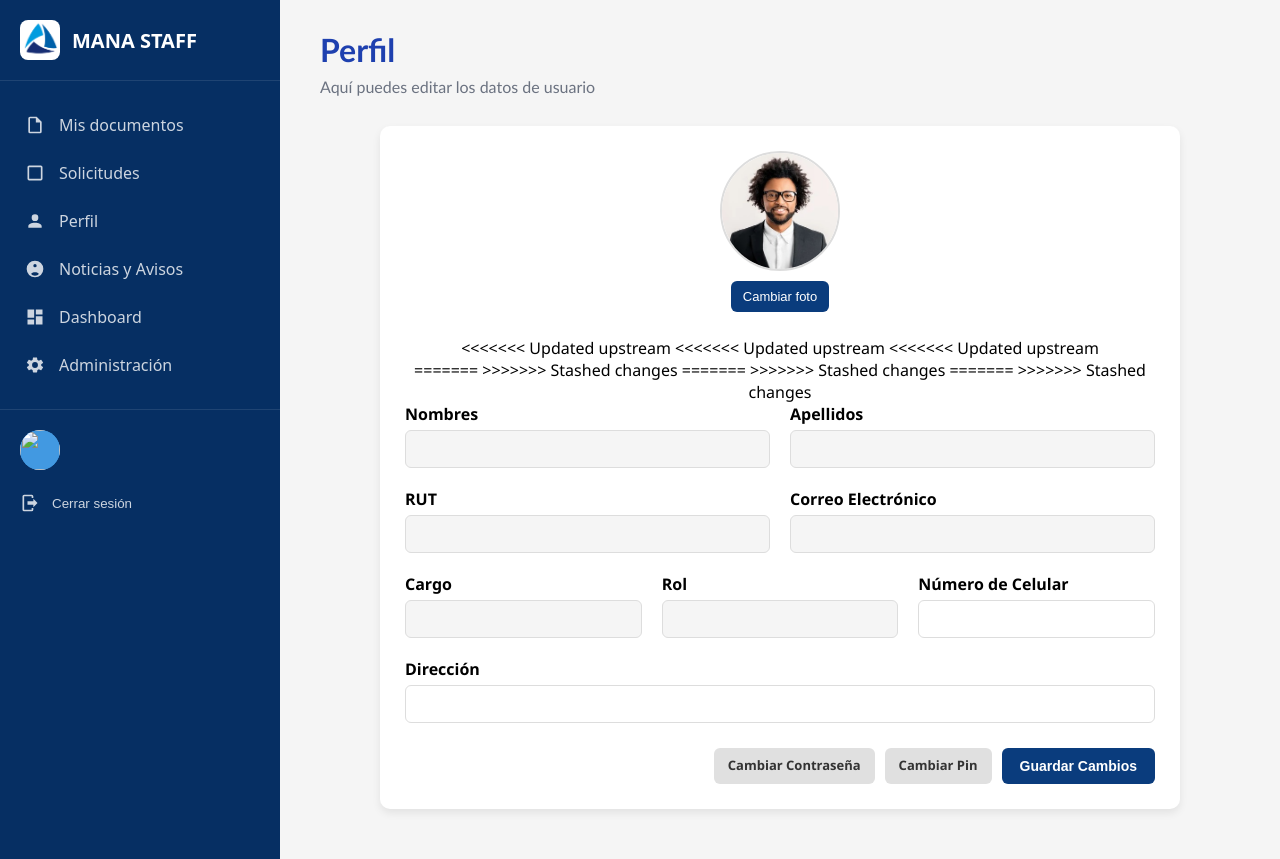
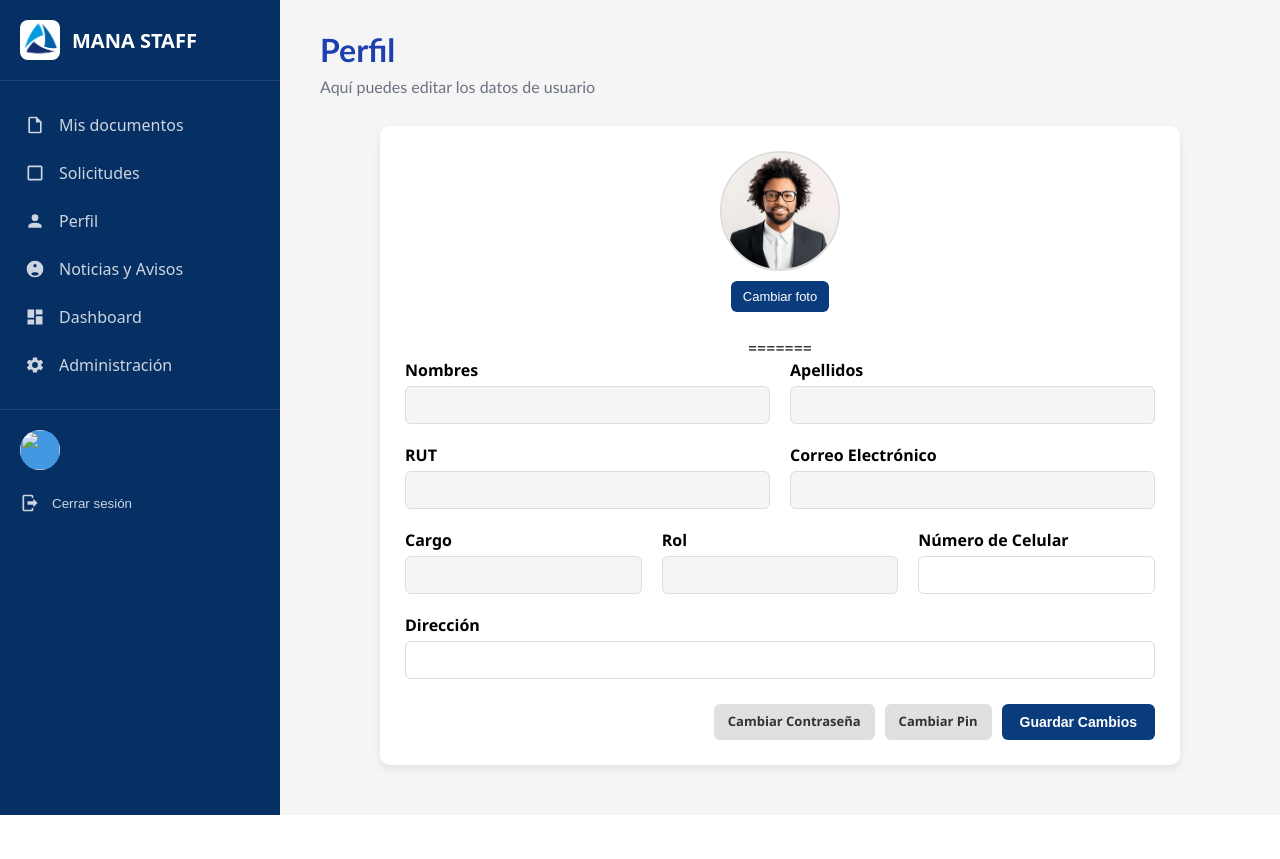
Before and after one commit to Bastianitox/ManaStaff, a Django app: template Web/ManaStaff_Web/staffweb/templates/staffweb/inicio_perfil.html in a window 1280 px wide. After the commit the page ends 815 px from the top, so only its background shows below. Run offline with Django 5.2, Linux system fonts and the light colour scheme; the template is opened without the code that fills it, so the values that code supplies are empty.

Commit message:
funcion para actualizar perfil

```diff
--- a/Web/ManaStaff_Web/staffweb/templates/staffweb/inicio_perfil.html
+++ b/Web/ManaStaff_Web/staffweb/templates/staffweb/inicio_perfil.html
@@ -25,27 +25,9 @@
         <img src="{% static 'staffweb/img/user.jpg' %}" alt="Foto de perfil" class="foto">
         <button type="button" class="btn-foto">Cambiar foto</button>
     </div>
-
-<<<<<<< Updated upstream
-<<<<<<< Updated upstream
-<<<<<<< Updated upstream
-    <form method="POST">
-        {% csrf_token %}
 =======
     <form method="post">
         {% csrf_token %}
-        {{ form.as_p }}
->>>>>>> Stashed changes
-=======
-    <form method="post">
-        {% csrf_token %}
-        {{ form.as_p }}
->>>>>>> Stashed changes
-=======
-    <form method="post">
-        {% csrf_token %}
-        {{ form.as_p }}
->>>>>>> Stashed changes
         <div class="fila">
             <div class="campo">
                 <label for="nombres">Nombres</label>
```
Also changed, not shown: Web/ManaStaff_Web/staffweb/funciones.py (line endings or trailing spaces).
